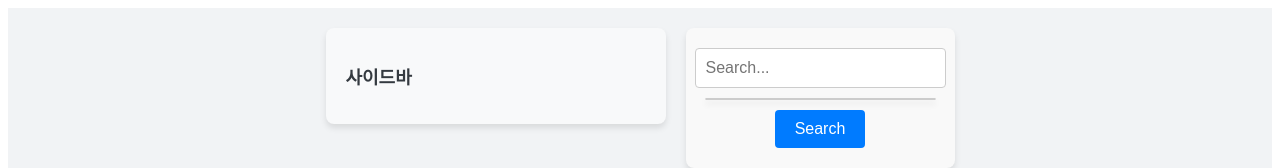
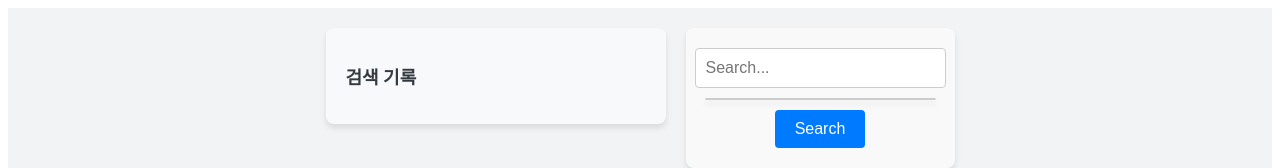
Before and after one commit to Frontend-Deepdive/react-search-recommendation, a React (Vite) app: page / in a window 1280 px wide. Shown: the top 168 px of the page. Built offline with nearby package versions, Linux system fonts and the light colour scheme; what jotai-effect would draw is missing.

Commit message:
refactor : prettier적용

```diff
--- a/src/App.tsx
+++ b/src/App.tsx
@@ -1,30 +1,8 @@
-import { useAtom } from "jotai";
-import "./App.css";
-import SearchBar from "./components/SearchBar";
-import { currentSearchValAtom } from "./stores/atom";
-import SideBar from "./components/SideBar";
-import styled from "styled-components";
+import './App.css';
+import Search from './pages/Search';
 
 function App() {
-  const [currentSearchVal, setCurrentSearchVal] = useAtom(currentSearchValAtom);
-
-  return (
-    <AppContainer>
-      <SideBar />
-      <SearchBar val={currentSearchVal} setVal={setCurrentSearchVal} />
-    </AppContainer>
-  );
+  return <Search />;
 }
 
-const AppContainer = styled.div`
-  display: flex;
-  flex-direction: row;
-  justify-content: center;
-  align-items: flex-start;
-  gap: 20px;
-  padding: 20px;
-  background-color: #f1f3f5;
-  min-height: 100vh;
-`;
-
 export default App;
--- a/src/components/SearchBar.tsx
+++ b/src/components/SearchBar.tsx
@@ -1,7 +1,7 @@
-import { useAtomValue } from "jotai";
-import { useState } from "react";
-import { recommendedSearchValAtom } from "../stores/atom";
-import styled from "styled-components";
+import { useAtomValue } from 'jotai';
+import { useState } from 'react';
+import { recommendedSearchValAtom } from '../stores/atom';
+import styled from 'styled-components';
 
 interface SearchBarProps {
   val: string;
@@ -14,8 +14,13 @@ export default function SearchBar({ val, setVal }: SearchBarProps) {
 
   const handleSubmit = (e: React.FormEvent<HTMLFormElement>) => {
     e.preventDefault(); // form 기본 동작 방지
+    if (searchVal.trim() === '') {
+      alert('검색어를 입력해주세요.'); // 빈 검색어 경고
+      return;
+    }
+    // 검색어가 비어있지 않으면 검색어 상태 업데이트
     setVal(searchVal);
-    setSearchVal(""); // 검색어 상태 초기화
+    setSearchVal(''); // 검색어 상태 초기화
   };
 
   return (
--- a/src/components/SideBar.tsx
+++ b/src/components/SideBar.tsx
@@ -1,6 +1,6 @@
-import { useAtomValue } from "jotai";
-import { searchRecordAtom } from "../stores/atom";
-import styled from "styled-components";
+import { useAtomValue } from 'jotai';
+import { searchRecordAtom } from '../stores/atom';
+import styled from 'styled-components';
 
 export default function SideBar() {
   const searchRecords = useAtomValue(searchRecordAtom);
@@ -8,7 +8,7 @@ export default function SideBar() {
 
   return (
     <SideBarContainer>
-      <Title>사이드바</Title>
+      <Title>검색 기록</Title>
       <RecordList>
         {reversedSearchRecords.map((item: string, index: number) => (
           <RecordItem key={index}>{item}</RecordItem>
--- /dev/null
+++ b/src/pages/Search.tsx
@@ -0,0 +1,30 @@
+import { useAtom } from 'jotai';
+import { currentSearchValAtom } from '../stores/atom';
+import SideBar from '../components/SideBar';
+import SearchBar from '../components/SearchBar';
+import styled from 'styled-components';
+
+export default function Search() {
+  const [currentSearchVal, setCurrentSearchVal] = useAtom(currentSearchValAtom);
+
+  return (
+    <AppContainer>
+      <SideBar />
+      <SearchBar val={currentSearchVal} setVal={setCurrentSearchVal} />
+    </AppContainer>
+  );
+}
+
+/**
+ * 스타일링
+ */
+const AppContainer = styled.div`
+  display: flex;
+  flex-direction: row;
+  justify-content: center;
+  align-items: flex-start;
+  gap: 20px;
+  padding: 20px;
+  background-color: #f1f3f5;
+  min-height: 100vh;
+`;
```
